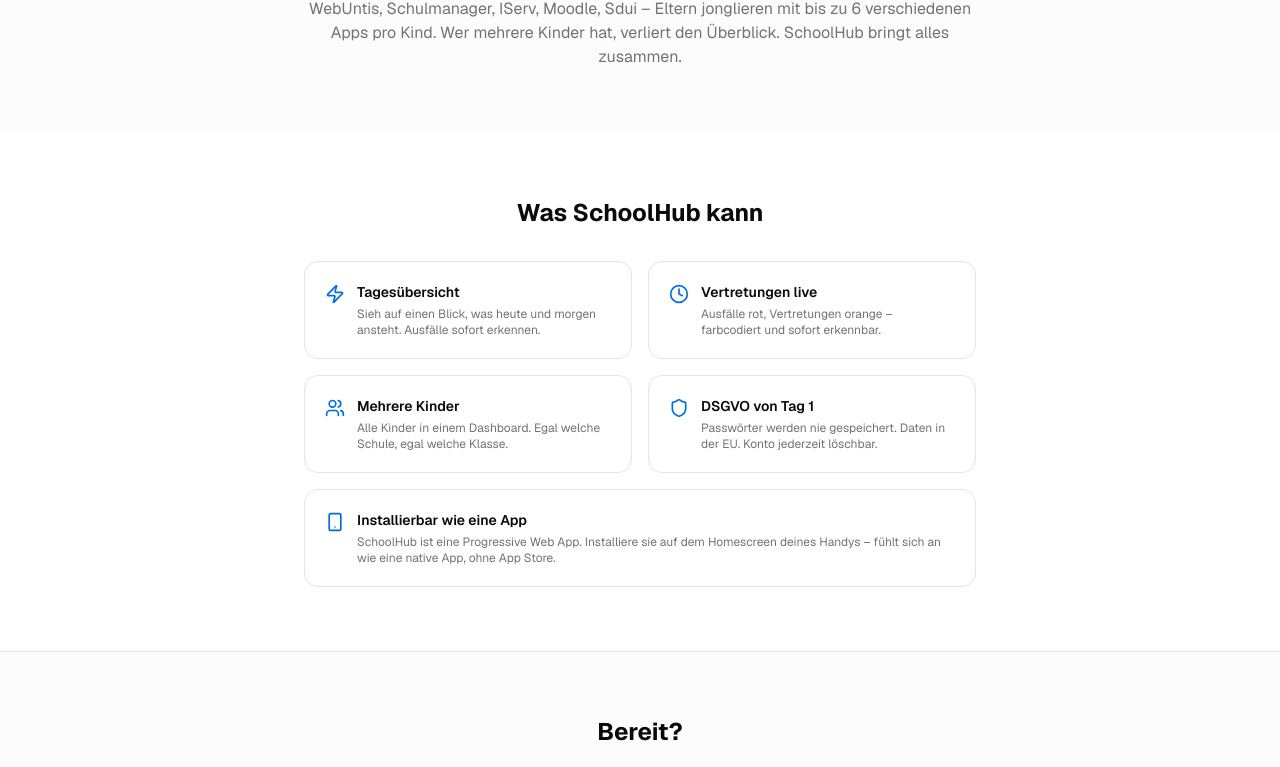
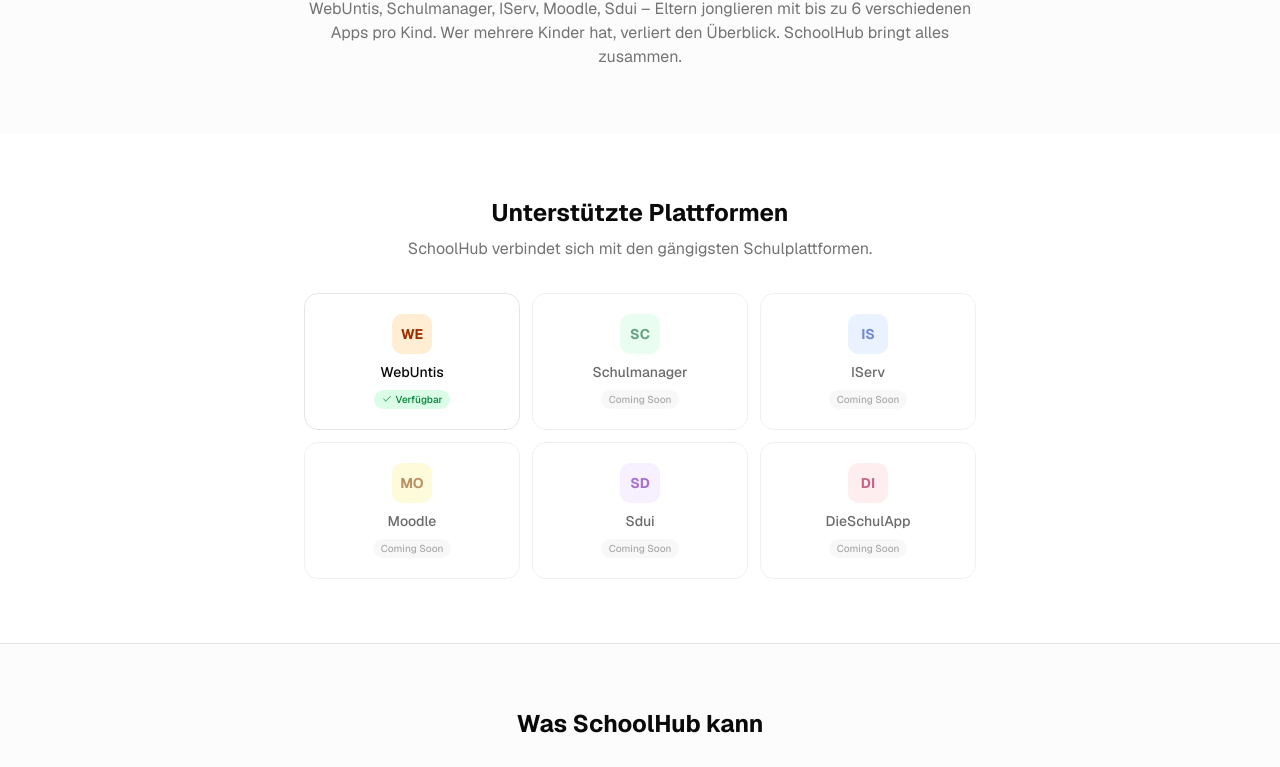
Before and after one commit to kevjaeg/klasshub, a Next.js app: page / in a window 1280 px wide. Shown: the part 931-1698 px from the top of the page. Built offline with nearby package versions, Linux system fonts and the light colour scheme.

Commit message:
feat: add supported platforms grid to landing page
Shows WebUntis as available and Schulmanager, IServ, Moodle, Sdui,
DieSchulApp as coming soon with colored logo placeholders.

```diff
--- a/src/app/page.tsx
+++ b/src/app/page.tsx
@@ -1,6 +1,6 @@
 import Link from "next/link";
 import { Button } from "@/components/ui/button";
-import { GraduationCap, Shield, Smartphone, Zap, Clock, Users, ArrowRight } from "lucide-react";
+import { GraduationCap, Shield, Smartphone, Zap, Clock, Users, ArrowRight, Check } from "lucide-react";
 import { ScreenshotCarousel } from "@/components/screenshot-carousel";
 
 export default function LandingPage() {
@@ -75,8 +75,52 @@ export default function LandingPage() {
           </div>
         </section>
 
+        {/* Supported Platforms */}
+        <section className="px-4 py-16">
+          <div className="mx-auto max-w-2xl space-y-8">
+            <div className="text-center space-y-2">
+              <h2 className="text-2xl font-bold">Unterstützte Plattformen</h2>
+              <p className="text-muted-foreground">
+                SchoolHub verbindet sich mit den gängigsten Schulplattformen.
+              </p>
+            </div>
+            <div className="grid grid-cols-2 gap-3 sm:grid-cols-3">
+              {[
+                { name: "WebUntis", status: "live" as const, color: "bg-orange-100 text-orange-800 dark:bg-orange-900/30 dark:text-orange-400" },
+                { name: "Schulmanager", status: "soon" as const, color: "bg-green-100 text-green-800 dark:bg-green-900/30 dark:text-green-400" },
+                { name: "IServ", status: "soon" as const, color: "bg-blue-100 text-blue-800 dark:bg-blue-900/30 dark:text-blue-400" },
+                { name: "Moodle", status: "soon" as const, color: "bg-yellow-100 text-yellow-800 dark:bg-yellow-900/30 dark:text-yellow-400" },
+                { name: "Sdui", status: "soon" as const, color: "bg-purple-100 text-purple-800 dark:bg-purple-900/30 dark:text-purple-400" },
+                { name: "DieSchulApp", status: "soon" as const, color: "bg-rose-100 text-rose-800 dark:bg-rose-900/30 dark:text-rose-400" },
+              ].map((platform) => (
+                <div
+                  key={platform.name}
+                  className={`relative flex flex-col items-center gap-2 rounded-xl border p-5 text-center ${
+                    platform.status === "live" ? "" : "opacity-60"
+                  }`}
+                >
+                  <div className={`flex h-10 w-10 items-center justify-center rounded-lg text-sm font-bold ${platform.color}`}>
+                    {platform.name.slice(0, 2).toUpperCase()}
+                  </div>
+                  <span className="text-sm font-medium">{platform.name}</span>
+                  {platform.status === "live" ? (
+                    <span className="inline-flex items-center gap-1 rounded-full bg-green-100 px-2 py-0.5 text-[10px] font-medium text-green-700 dark:bg-green-900/30 dark:text-green-400">
+                      <Check className="h-2.5 w-2.5" />
+                      Verfügbar
+                    </span>
+                  ) : (
+                    <span className="inline-flex items-center gap-1 rounded-full bg-muted px-2 py-0.5 text-[10px] font-medium text-muted-foreground">
+                      Coming Soon
+                    </span>
+                  )}
+                </div>
+              ))}
+            </div>
+          </div>
+        </section>
+
         {/* Features */}
-        <section className="px-4 py-16">
+        <section className="border-t bg-muted/30 px-4 py-16">
           <div className="mx-auto max-w-2xl">
             <h2 className="mb-8 text-center text-2xl font-bold">Was SchoolHub kann</h2>
             <div className="grid grid-cols-1 gap-4 sm:grid-cols-2">
```
